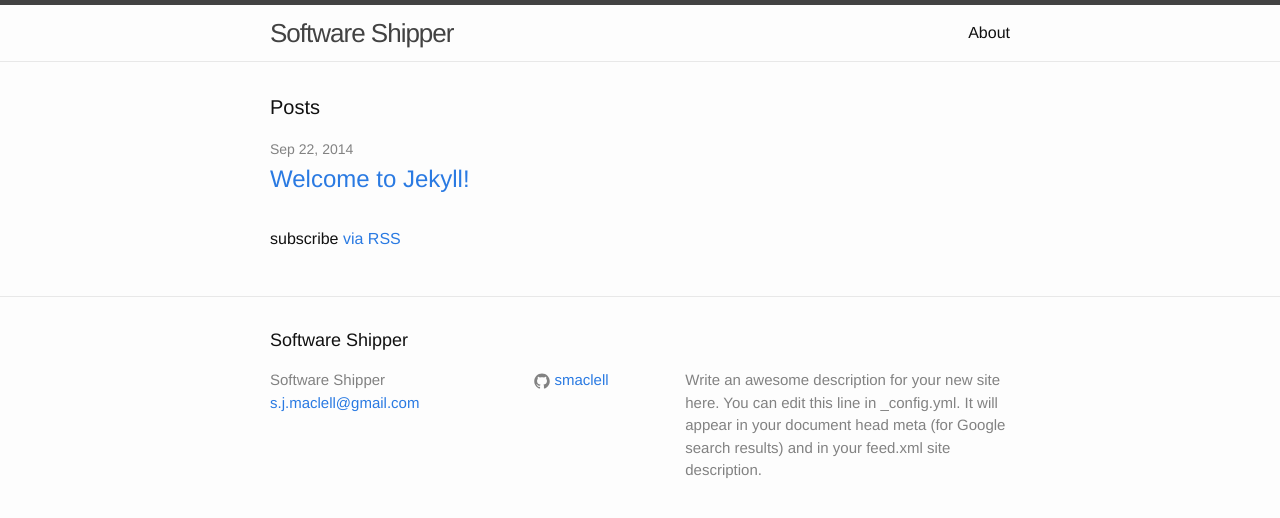
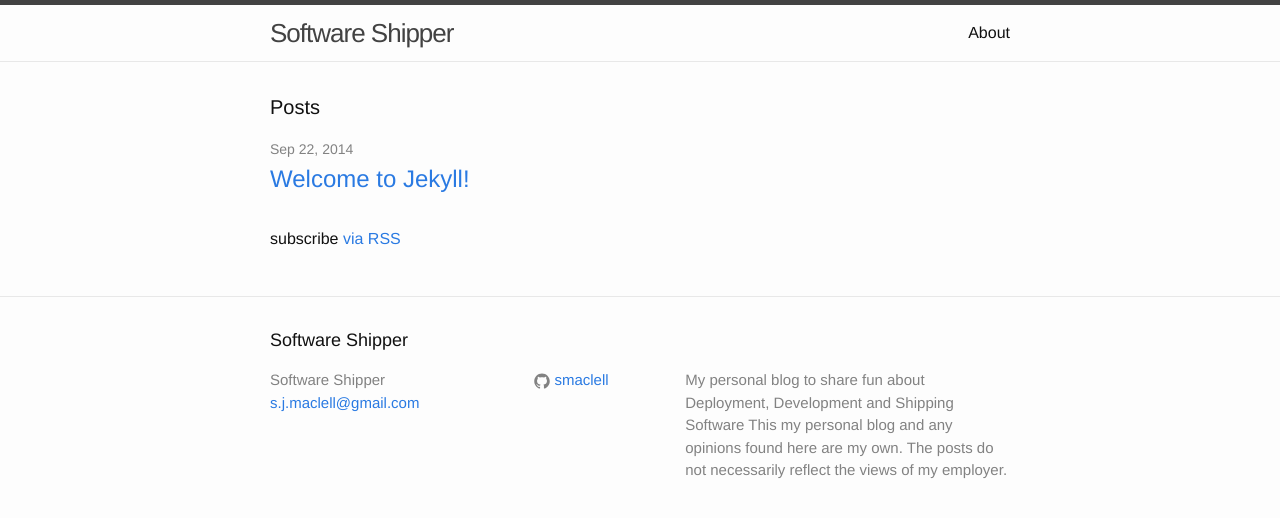
Before and after one commit to smaclell/smaclell.github.io, a Jekyll site: the page built from index.html, in a window 1280 px wide. Shown: the top 518 px of the page. Built offline with Jekyll 4.4.1, drawn with Linux system fonts in a browser that asks for light colours.

Commit message:
A slightly better description

```diff
--- a/_config.yml
+++ b/_config.yml
@@ -2,9 +2,9 @@
 title: Software Shipper
 email: s.j.maclell@gmail.com
 description: > # this means to ignore newlines until "baseurl:"
-  Write an awesome description for your new site here. You can edit this
-  line in _config.yml. It will appear in your document head meta (for
-  Google search results) and in your feed.xml site description.
+  My personal blog to share fun about Deployment, Development and Shipping Software
+
+  This my personal blog and any opinions found here are my own. The posts do not necessarily reflect the views of my employer.
 baseurl: "" # the subpath of your site, e.g. /blog/
 url: "http://smaclell.github.io" # the base hostname & protocol for your site
 #twitter_username: jekyllrb
```
